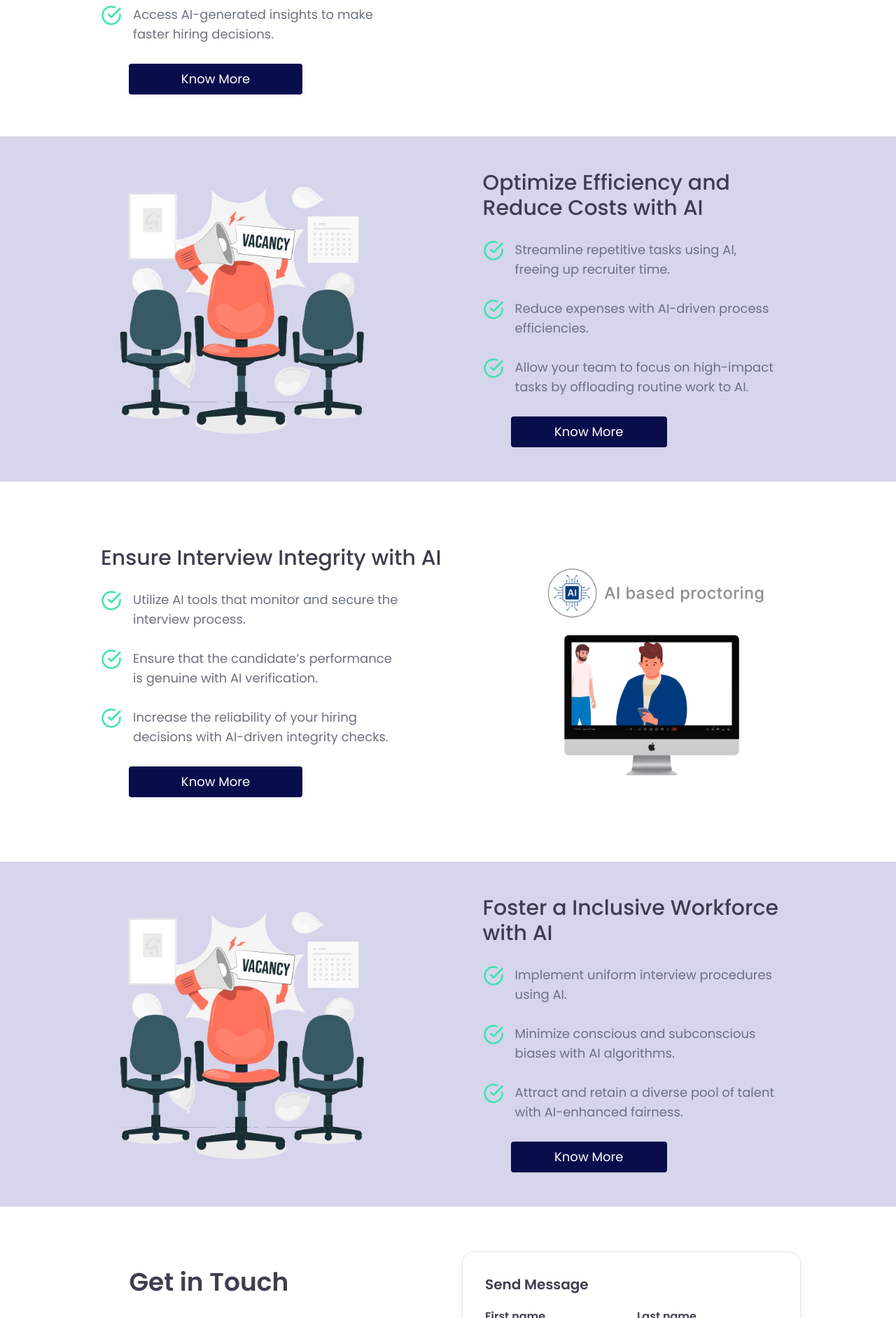
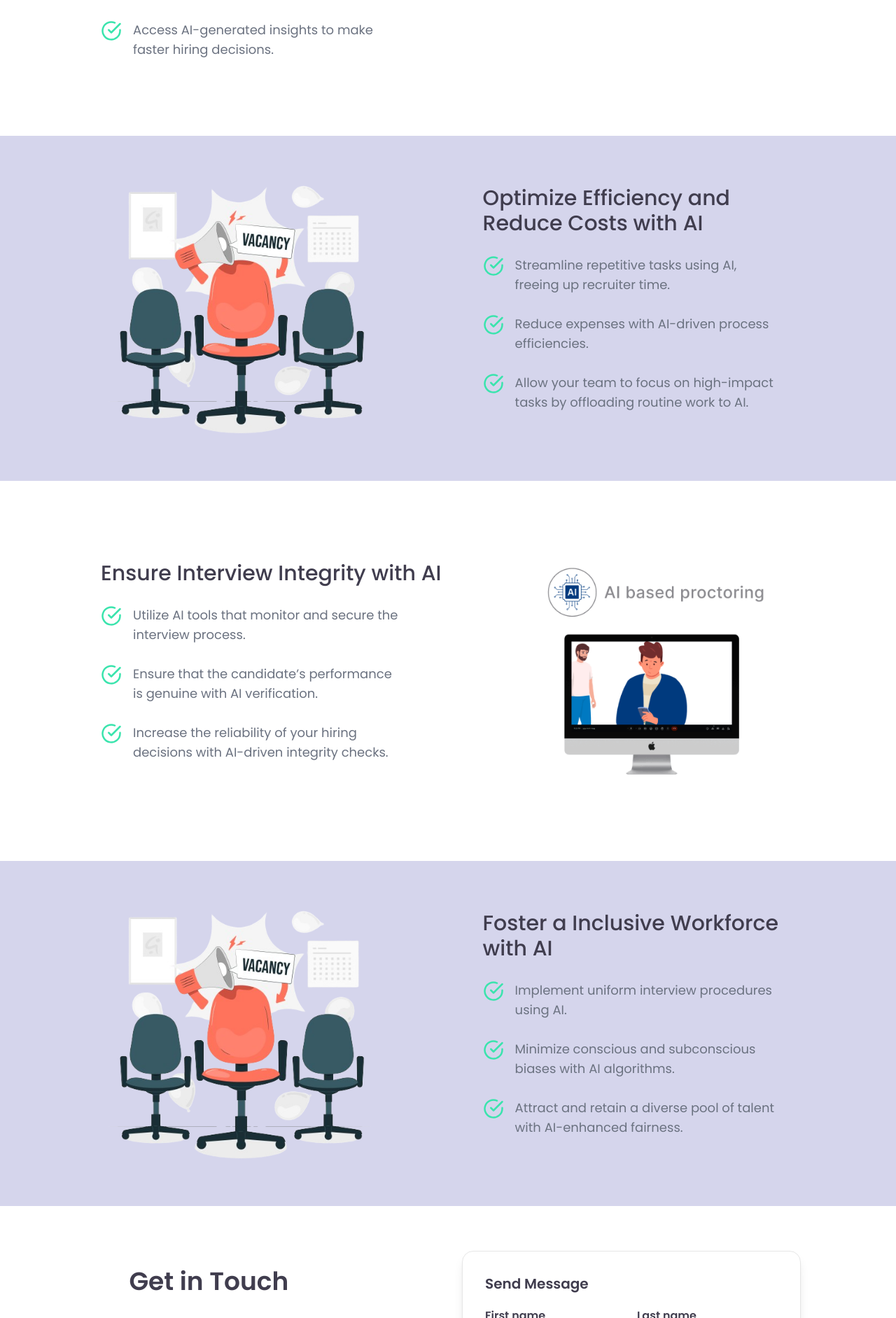
Before and after one commit to job-scout/jobscout-b2b-landingpage, a Next.js app: page / in a window 1280 px wide. Shown: the part 2657-4540 px from the top of the page at 70% size. Built offline with nearby package versions, Linux system fonts and the light colour scheme.

Commit message:
know more btn remove

```diff
--- a/components/Features.jsx
+++ b/components/Features.jsx
@@ -64,9 +64,7 @@ function Features() {
 							</p>
 						</div>
 					</div>
-					<button className="bg-primary text-white py-2 px-5 rounded text-lg ml-10 lg:w-1/2 mr-10">
-						Know More
-					</button>
+
 				</div>
 				<div className="lg:w-[40%]  flex lg:items-end lg:justify-end">
 					<img
@@ -126,9 +124,7 @@ function Features() {
 								</p>
 							</div>
 						</div>
-						<button className="bg-primary text-white py-2 px-5 rounded text-lg ml-10 lg:w-1/2 mr-10">
-							Know More
-						</button>
+
 					</div>
 					<div className="lg:hidden lg:w-[40%]">
 						<img
@@ -181,9 +177,9 @@ function Features() {
 							</p>
 						</div>
 					</div>
-					<button className="bg-primary text-white py-2 px-5 rounded text-lg ml-10 lg:w-1/2 mr-10">
+					{/*<button className="bg-primary text-white py-2 px-5 rounded text-lg ml-10 lg:w-1/2 mr-10">
 						Know More
-					</button>
+					</button>*/}
 				</div>
 				<div className="lg:w-[40%]  flex lg:items-end lg:justify-end">
 					<img
@@ -243,9 +239,7 @@ function Features() {
 								</p>
 							</div>
 						</div>
-						<button className="bg-primary text-white py-2 px-5 rounded text-lg ml-10 lg:w-1/2 mr-10">
-							Know More
-						</button>
+
 					</div>
 
 					<div className="lg:hidden lg:w-[40%]">
```
